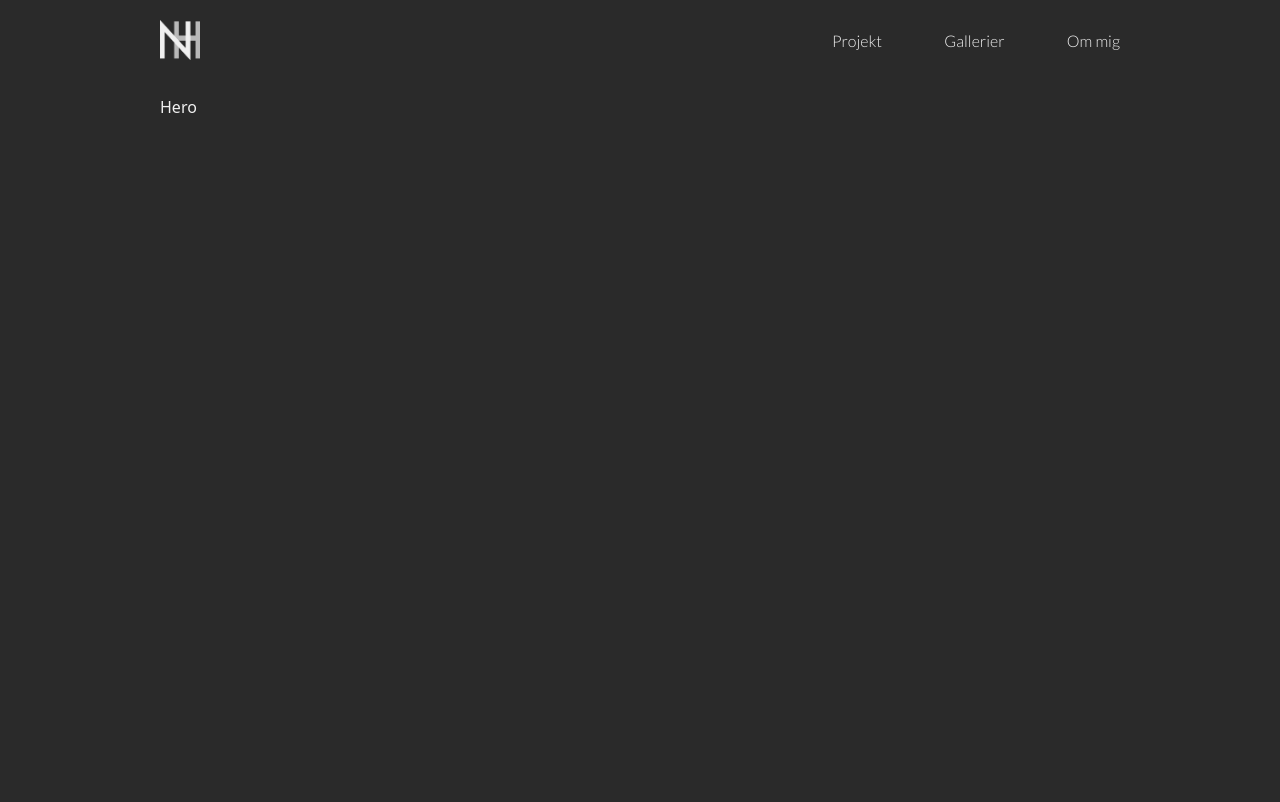
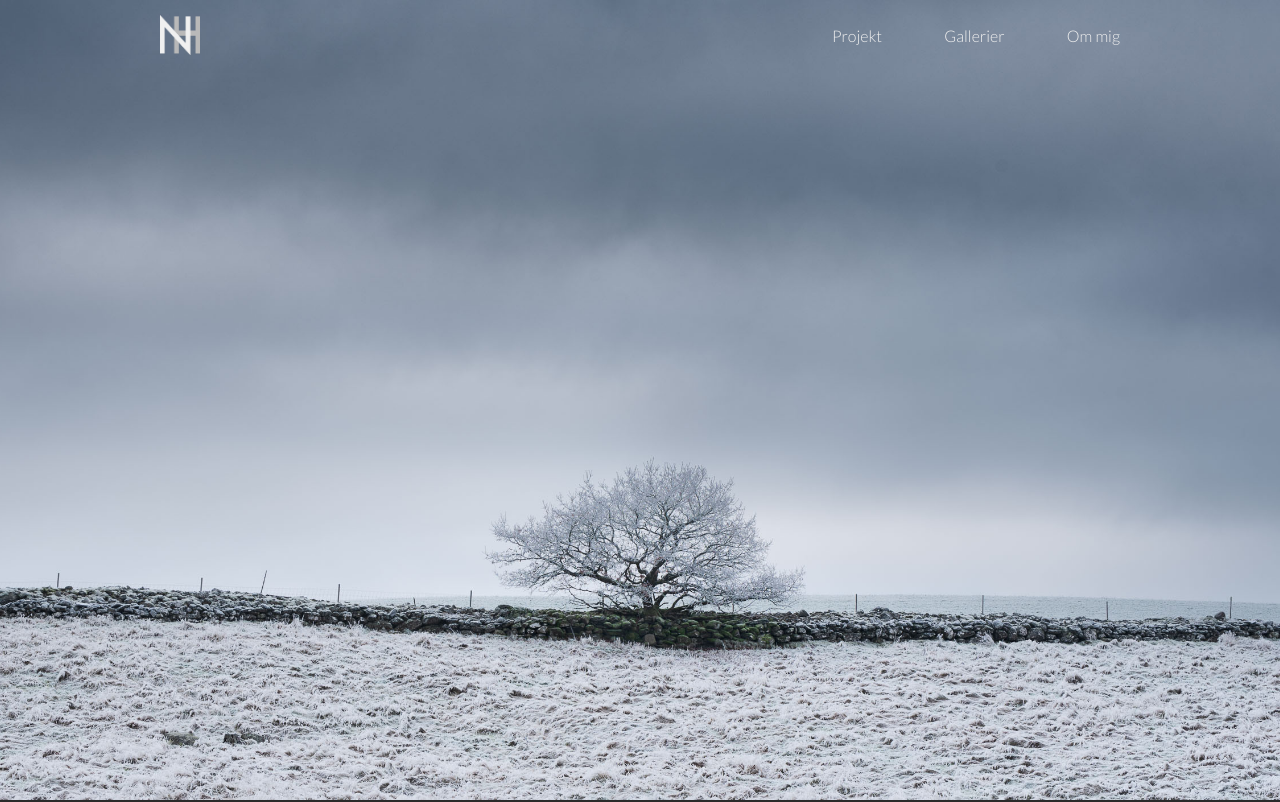
Before and after one commit to Nicklas-Holmqvist/portfolio-3-0, a Next.js app: page / in a window 1280 px wide. Shown: the top 802 px of the page. Built offline with nearby package versions, Linux system fonts and the light colour scheme; a web font is replaced by a local one.

Commit message:
feat: added hero background

```diff
--- a/components/Layout.tsx
+++ b/components/Layout.tsx
@@ -8,7 +8,10 @@ export const Layout: React.FC<Layout> = () => {
 
   const Section = styled.section`
     height: 100vh;
-    padding: 6rem 10rem;
+    background-image: url('/images/hero.jpg');
+    background-repeat: no-repeat;
+    background-size: cover;
+    background-position: bottom center;
   `;
 
   const Article = styled.article`
@@ -17,9 +20,10 @@ export const Layout: React.FC<Layout> = () => {
   `;
   return (
     <Main>
-      <Section role="contentinfo" aria-label="Bakgrundsbild för startsidan">
-        Hero
-      </Section>
+      <Section
+        role="contentinfo"
+        aria-label="Bakgrundsbild för startsidan"
+      ></Section>
       <Article
         role="contentinfo"
         aria-label="Information om det fotografiska projektet Glömd värld i Marks härad"
--- a/components/NavHeader.tsx
+++ b/components/NavHeader.tsx
@@ -12,8 +12,11 @@ export const NavHeader: React.FC<NavHeader> = () => {
   const [activeBackgroundColor, setActiveBackgroundColor] =
     useState<boolean>(false);
 
+  const headerHeight: number = 70;
+  const logoSize: number = 40;
+
   const changeBackgroundColor: () => void = () => {
-    window.scrollY >= 80
+    window.scrollY >= headerHeight
       ? setActiveBackgroundColor(true)
       : setActiveBackgroundColor(false);
   };
@@ -29,7 +32,7 @@ export const NavHeader: React.FC<NavHeader> = () => {
     justify-content: space-between;
     align-items: center;
     width: 100%;
-    height: 80px;
+    height: ${headerHeight}px;
     padding: 0 10rem;
     background-color: ${activeBackgroundColor ? '#2a2a2ada' : 'none'};
     transition: all 0.5s;
@@ -44,7 +47,7 @@ export const NavHeader: React.FC<NavHeader> = () => {
 
   return (
     <Header>
-      <Image src="/logo.png" alt="logo" width={40} height={40} />
+      <Image src="/logo.png" alt="logo" width={logoSize} height={logoSize} />
       <Nav>
         {navLinks.map((navLink, index) => (
           <NavLink key={index} linkText={navLink} />
```
Also changed, not shown: public/images/hero.jpg (added).
